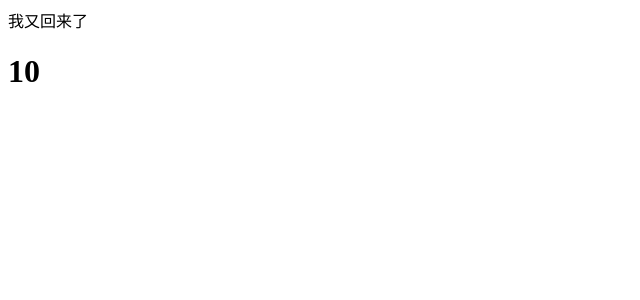
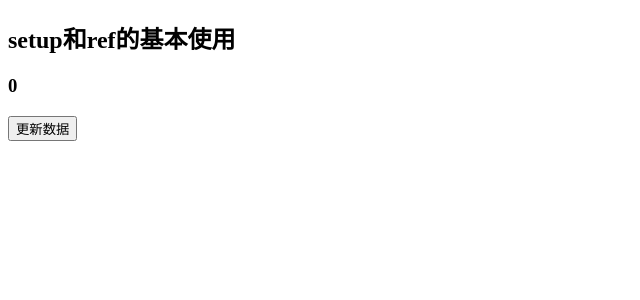
Before and after one commit to beautytiger/frontend-restudy, a Vue app in the folder 03_vue/vue3_study/: page / in a window 1280 px wide. Shown: the top 300 px of the page, without its empty margins (0-640 px from the left). Built offline with nearby package versions, Linux system fonts and the light colour scheme.

Commit message:
setup 和ref的基本使用

```diff
--- a/03_vue/vue3_study/src/App.vue
+++ b/03_vue/vue3_study/src/App.vue
@@ -1,24 +1,43 @@
 <template>
-  <div>我又回来了</div>
-  <h1>{{ number }}</h1>
+  <h2>setup和ref的基本使用</h2>
+  <h3>{{count}}</h3>
+  <button @click="updateCount">更新数据</button>
 </template>
 
 <script lang="ts">
-import { defineComponent } from 'vue';
-
+import { defineComponent,ref } from 'vue';
 export default defineComponent({
   name: 'App',
-  //组合api中第一个要使用的函数
+  //页面打开后，可以直接看到一个数据，点击按钮后，数据发生变化
+
+  //vue2的实现
+  // data() {
+  //   return {
+  //     count: 0
+  //   }
+  // },
+  // methods: {
+  //   updateCount() {
+  //     this.count++
+  //   }
+  // }
+
+  //vue3的实现方式
+  //setup是组合api的入口
   setup() {
-    console.log("我来了")
-    const number = 10
+    // let count = 0 // 此数据不是响应式数据，数据变化，页面无法跟着渲染
+    const count = ref(0)
+    console.log(count)
+    function updateCount() {
+      console.log("更新数据")
+      // count++
+      count.value++
+    }
+    //返回一个对象
     return {
-      number
+      count,
+      updateCount
     }
   }
 });
 </script>
-
-<style>
-
-</style>
```
